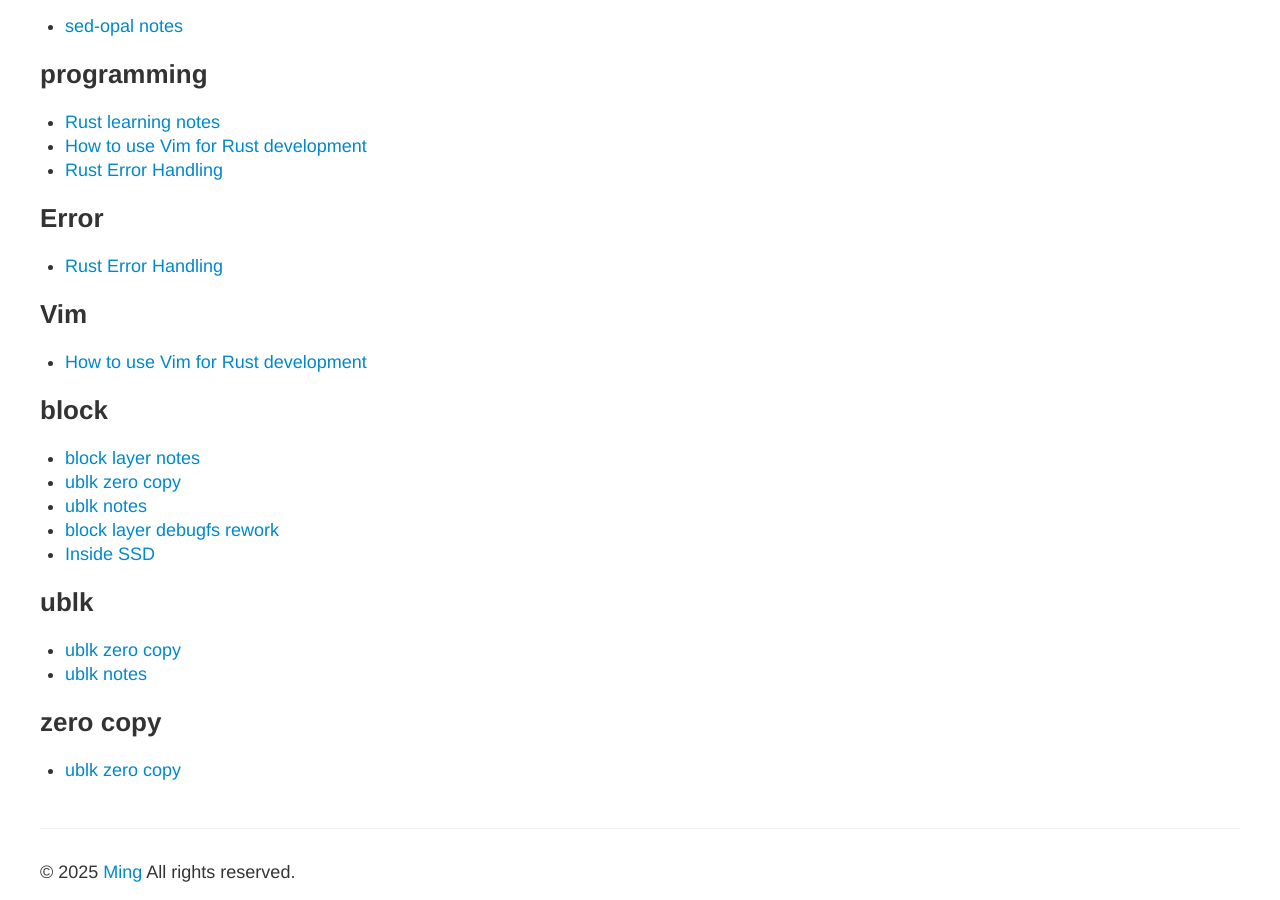
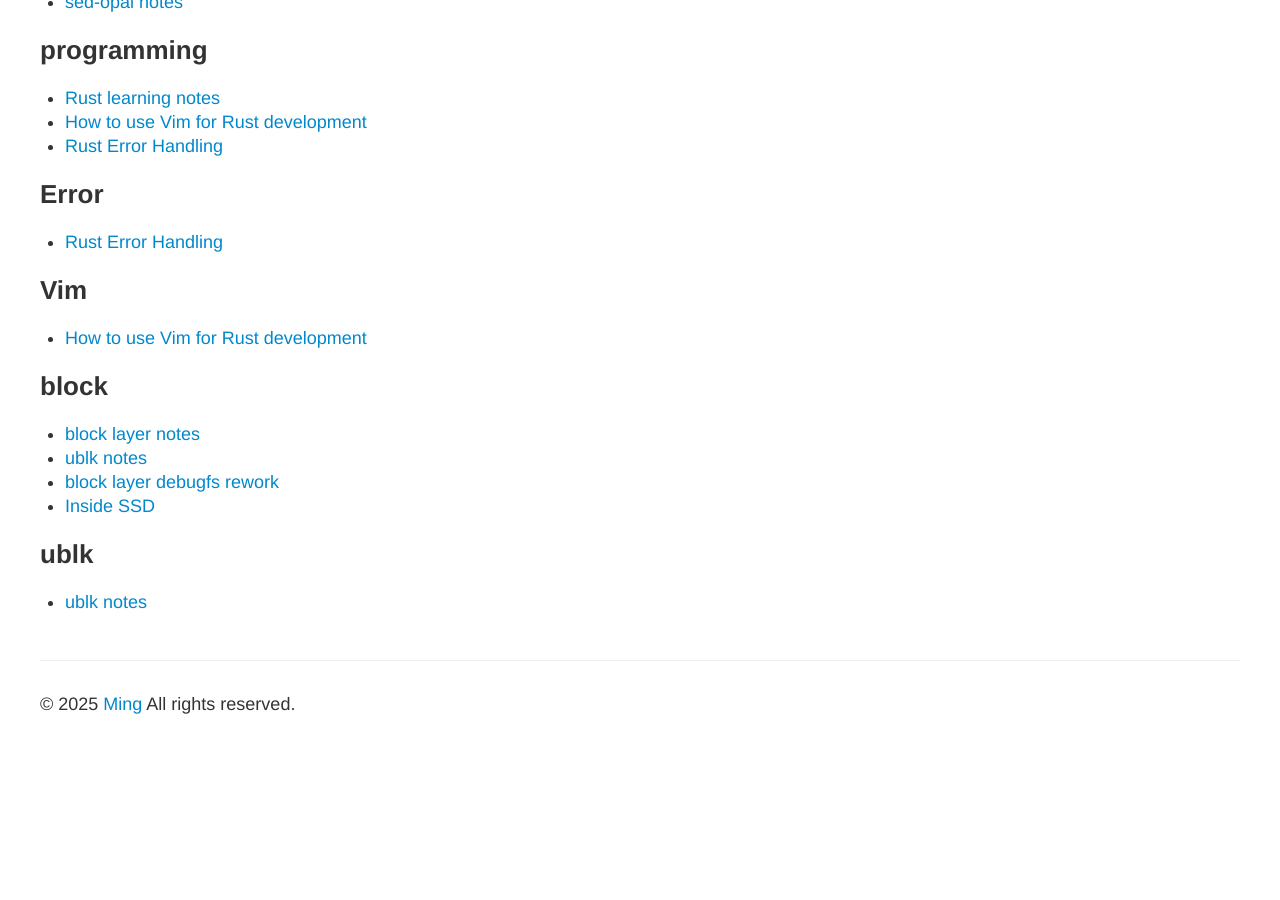
Before and after one commit to ming1/ming1.github.io, a Jekyll site: the page built from tags.html, in a window 1280 px wide and 900 px high, scrolled down 3484 px. Built offline with Jekyll 4.4.1, drawn with Linux system fonts in a browser that asks for light colours; Markdown is read by kramdown in place of the engine named in the settings; a style sheet for code colours, icons or effects is not loaded; after the commit the page ends 4216 px from its top, so only the background shows below that; some of the changed lines change nothing that is shown; some of the changed text lies outside the part shown.

Commit message:
ublk: move zero copy into ublk notes
Signed-off-by: Ming Lei <tom.leiming@gmail.com>

```diff
--- a/_posts/2025-02-09-ublk-notes.md
+++ b/_posts/2025-02-09-ublk-notes.md
@@ -27,6 +27,166 @@
 [\[PATCH 5.10/5.15\] io_uring: fix registered files leak](https://lore.kernel.org/io-uring/20240312142313.3436-1-pchelkin@ispras.ru/)
 
 [\[PATCH\] io_uring: Fix registered ring file refcount leak](https://lore.kernel.org/lkml/173457120329.744782.1920271046445831362.b4-ty@kernel.dk/T/)
+
+
+# ublk zero copy
+
+## Requirements
+
+### basic zero copy function
+
+IO comes at `/dev/ublkbN`, bio & request of `/dev/ublkbN` is generated in linux
+kernel for each IO from client application, it can be direct IO or buffered IO.
+
+ublk driver builds IO command for this block layer `request` and delivers
+it to ublk server.
+
+Without ublk zero copy, when ublk server handles the IO command, it has to copy
+data from buffer in the original block layer `request`, so there is one time of
+data copy for ublk server to handle IO command.
+
+ublk zero copy tries to remove the data copy and uses the data in original block
+layer `request` directly.
+
+### IO lifetime
+
+The original block layer `request` from `/dev/ublkbN` has to be live when ublk
+server handles the IO command, otherwise the buffer in the `request` may be freed,
+and user-after-free on kernel buffer can be caused. And it should be linux kernel's
+responsibility to provide this guarantee, instead of relying on ublk server to
+do things correctly.
+
+### short read handling
+
+The ublk IO request may be originated from page cache, when handling READ IO command,
+short read may happen. The remained bytes in the `buffer` should be zeroed for
+avoiding to leak kernel data to userspace.
+
+Note short read is from IO command handling, and the original `request` buffer may
+be partitioned to multiple parts, short read may happen on when reading data to
+each part of the buffer from multiple destinations, see section [stackable device support](#stackable-device-support)
+
+
+### application level requirements
+
+#### stackable device support
+
+In mirror-like stackable block device, same ublk IO need to be submitted to more
+than one destinations.
+
+In stripe-like stackable block device, same ublk IO need to be split to multiple
+parts, and each part needs to be submitted to more than one destinations.
+
+The destination can be network or local FS IO.
+
+It could be more efficient to handle these multiple submissions in single syscall
+because zero copy is applied for handling single ublk IO command, such as, submitting
+them all via io_uring's io_uring_enter().
+
+
+## Attempts
+
+### early work
+
+[Zero-copy I/O for ublk, three different ways](https://lwn.net/Articles/926118/)
+
+
+### SQE group
+
+[\[PATCH V10 0/12\] io_uring: support group buffer & ublk zc](https://lore.kernel.org/linux-block/20241107110149.890530-1-ming.lei@redhat.com/)
+
+This patchset introduces SQE group concept, and implements all requirements.
+
+IO request is guaranteed to be live in the whole SQE group lifetime.
+
+But io-uring community thinks the change or implementation is too complicated.
+
+### io_uring buffer table
+
+#### io_uring buffer table V1
+
+[\[PATCH 0/6\] ublk zero-copy support](https://lore.kernel.org/linux-block/20250203154517.937623-1-kbusch@meta.com/)
+
+The initial version doesn't work really, IO lifetime requirement isn't addressed, and
+short read isn't handled correctly too.
+
+##### overview
+
+- add two uring APIs `io_buffer_register_bvec()` & `io_buffer_unregister_bvec()`
+
+`io_buffer_register_bvec()` grabs reference of each page in ublk `request`, and
+the reference is dropped after the page is consumed from io_uring read/write OPs
+
+- add two ublk buffer commands: one is for register buffer, another is for un-register
+buffer
+
+The two commands call `io_buffer_register_bvec()` & `io_buffer_unregister_bvec()`.
+
+- reuse `IORING_OP_READ_FIXED` / `IORING_OP_WRITE_FIXED`
+
+The two OPs looks up register buffer in ->prep(), when the ublk register buffer can't
+be done yet, so one fatal problem
+
+
+##### Question: will grabbing ublk request page work really?
+
+ublk request can be freed earlier inevitably when the request buffer crosses multiple
+OPs.
+
+Will this way cause kernel trouble? From storage driver viewpoint, after one request
+is completed, request page ownership are transferred to upper layer(FS)
+
+[commit 875f1d0769cd("iov_iter: add ITER_BVEC_FLAG_NO_REF flag")](https://git.kernel.org/pub/scm/linux/kernel/git/torvalds/linux.git/commit/?id=f5eb4d3b92a6a1096ef3480b54782a9409281300)
+
+[comment bvec page lifetime isn't aligned with ublk request](https://lore.kernel.org/linux-block/5f6f6798-8658-4676-8626-44ac6e9b66af@bsbernd.com/T/#mb2c2e712c9cc8b79292fbd2941e3397a9b99a9b0)
+
+- buffered IO
+
+How page cache read deals with the page after reading IO is complete?
+
+- direct IO
+
+
+##### Question: how to avoid to leak kernel buffer?
+
+un-register buffer can't be called from application panic, then when/how to un-register
+it?
+
+#### io_uring buffer table V2
+
+[[PATCHv2 0/6] ublk zero-copy support](https://lore.kernel.org/linux-block/20250211005646.222452-1-kbusch@meta.com/)
+
+
+##### overview
+
+- add ->release() callback
+
+Introduced an optional 'release' callback when the resource node is
+no longer referenced. The callback addresses any buggy applications
+that may complete their request and unregister their index while IO
+is in flight. This obviates any need to take extra page references
+since it prevents the request from completing.
+
+Note:
+
+- it avoids buffer leak issue when application panics, because
+io_sqe_buffers_unregister() is called from io_ring_ctx_free() to
+unregister the buffer automatically if the kernel buffer is registered
+to the buffer table.
+
+##### issue: double completion from buggy application
+
+[double completion from buggy application](https://lore.kernel.org/linux-block/Z6xo0mhJDRa0eaxv@fedora/)
+
+
+### ublk-bpf
+
+[\[RFC PATCH 00/22\] ublk: support bpf](https://lore.kernel.org/linux-block/20250107120417.1237392-1-tom.leiming@gmail.com/#r)
+
+This approach relies on bpf prog to handle IO command, and bpf-aio kfuncs are introduced
+for submitting IO, and it is natural zero-copy because bpf prog works in kernel space.
+
+
 
 
 # Todo list
--- a/_posts/2025-02-09-ublk-zero-copy.md
+++ /dev/null
@@ -1,165 +0,0 @@
----
-title: ublk zero copy
-category: tech
-tags: [linux kernel, block, ublk, zero copy]
----
-
-Title: ublk zero copy
-
-* TOC
-{:toc}
-
-# Requirements
-
-## basic zero copy function
-
-IO comes at `/dev/ublkbN`, bio & request of `/dev/ublkbN` is generated in linux
-kernel for each IO from client application, it can be direct IO or buffered IO.
-
-ublk driver builds IO command for this block layer `request` and delivers
-it to ublk server.
-
-Without ublk zero copy, when ublk server handles the IO command, it has to copy
-data from buffer in the original block layer `request`, so there is one time of
-data copy for ublk server to handle IO command.
-
-ublk zero copy tries to remove the data copy and uses the data in original block
-layer `request` directly.
-
-## IO lifetime
-
-The original block layer `request` from `/dev/ublkbN` has to be live when ublk
-server handles the IO command, otherwise the buffer in the `request` may be freed,
-and user-after-free on kernel buffer can be caused. And it should be linux kernel's
-responsibility to provide this guarantee, instead of relying on ublk server to
-do things correctly.
-
-## short read handling
-
-The ublk IO request may be originated from page cache, when handling READ IO command,
-short read may happen. The remained bytes in the `buffer` should be zeroed for
-avoiding to leak kernel data to userspace.
-
-Note short read is from IO command handling, and the original `request` buffer may
-be partitioned to multiple parts, short read may happen on when reading data to
-each part of the buffer from multiple destinations, see section [stackable device support](#stackable-device-support)
-
-
-## application level requirements
-
-### stackable device support
-
-In mirror-like stackable block device, same ublk IO need to be submitted to more
-than one destinations.
-
-In stripe-like stackable block device, same ublk IO need to be split to multiple
-parts, and each part needs to be submitted to more than one destinations.
-
-The destination can be network or local FS IO.
-
-It could be more efficient to handle these multiple submissions in single syscall
-because zero copy is applied for handling single ublk IO command, such as, submitting
-them all via io_uring's io_uring_enter().
-
-
-# Attempts
-
-## early work
-
-[Zero-copy I/O for ublk, three different ways](https://lwn.net/Articles/926118/)
-
-
-## SQE group
-
-[\[PATCH V10 0/12\] io_uring: support group buffer & ublk zc](https://lore.kernel.org/linux-block/20241107110149.890530-1-ming.lei@redhat.com/)
-
-This patchset introduces SQE group concept, and implements all requirements.
-
-IO request is guaranteed to be live in the whole SQE group lifetime.
-
-But io-uring community thinks the change or implementation is too complicated.
-
-## io_uring buffer table
-
-### io_uring buffer table V1
-
-[\[PATCH 0/6\] ublk zero-copy support](https://lore.kernel.org/linux-block/20250203154517.937623-1-kbusch@meta.com/)
-
-The initial version doesn't work really, IO lifetime requirement isn't addressed, and
-short read isn't handled correctly too.
-
-#### overview
-
-- add two uring APIs `io_buffer_register_bvec()` & `io_buffer_unregister_bvec()`
-
-`io_buffer_register_bvec()` grabs reference of each page in ublk `request`, and
-the reference is dropped after the page is consumed from io_uring read/write OPs
-
-- add two ublk buffer commands: one is for register buffer, another is for un-register
-buffer
-
-The two commands call `io_buffer_register_bvec()` & `io_buffer_unregister_bvec()`.
-
-- reuse `IORING_OP_READ_FIXED` / `IORING_OP_WRITE_FIXED`
-
-The two OPs looks up register buffer in ->prep(), when the ublk register buffer can't
-be done yet, so one fatal problem
-
-
-#### Question: will grabbing ublk request page work really?
-
-ublk request can be freed earlier inevitably when the request buffer crosses multiple
-OPs.
-
-Will this way cause kernel trouble? From storage driver viewpoint, after one request
-is completed, request page ownership are transferred to upper layer(FS)
-
-[commit 875f1d0769cd("iov_iter: add ITER_BVEC_FLAG_NO_REF flag")](https://git.kernel.org/pub/scm/linux/kernel/git/torvalds/linux.git/commit/?id=f5eb4d3b92a6a1096ef3480b54782a9409281300)
-
-[comment bvec page lifetime isn't aligned with ublk request](https://lore.kernel.org/linux-block/5f6f6798-8658-4676-8626-44ac6e9b66af@bsbernd.com/T/#mb2c2e712c9cc8b79292fbd2941e3397a9b99a9b0)
-
-- buffered IO
-
-How page cache read deals with the page after reading IO is complete?
-
-- direct IO
-
-
-#### Question: how to avoid to leak kernel buffer?
-
-un-register buffer can't be called from application panic, then when/how to un-register
-it?
-
-### io_uring buffer table V2
-
-[[PATCHv2 0/6] ublk zero-copy support](https://lore.kernel.org/linux-block/20250211005646.222452-1-kbusch@meta.com/)
-
-
-#### overview
-
-- add ->release() callback
-
-Introduced an optional 'release' callback when the resource node is
-no longer referenced. The callback addresses any buggy applications
-that may complete their request and unregister their index while IO
-is in flight. This obviates any need to take extra page references
-since it prevents the request from completing.
-
-Note:
-
-- it avoids buffer leak issue when application panics, because
-io_sqe_buffers_unregister() is called from io_ring_ctx_free() to
-unregister the buffer automatically if the kernel buffer is registered
-to the buffer table.
-
-#### issue: double completion from buggy application
-
-[double completion from buggy application](https://lore.kernel.org/linux-block/Z6xo0mhJDRa0eaxv@fedora/)
-
-
-## ublk-bpf
-
-[\[RFC PATCH 00/22\] ublk: support bpf](https://lore.kernel.org/linux-block/20250107120417.1237392-1-tom.leiming@gmail.com/#r)
-
-This approach relies on bpf prog to handle IO command, and bpf-aio kfuncs are introduced
-for submitting IO, and it is natural zero-copy because bpf prog works in kernel space.
```
